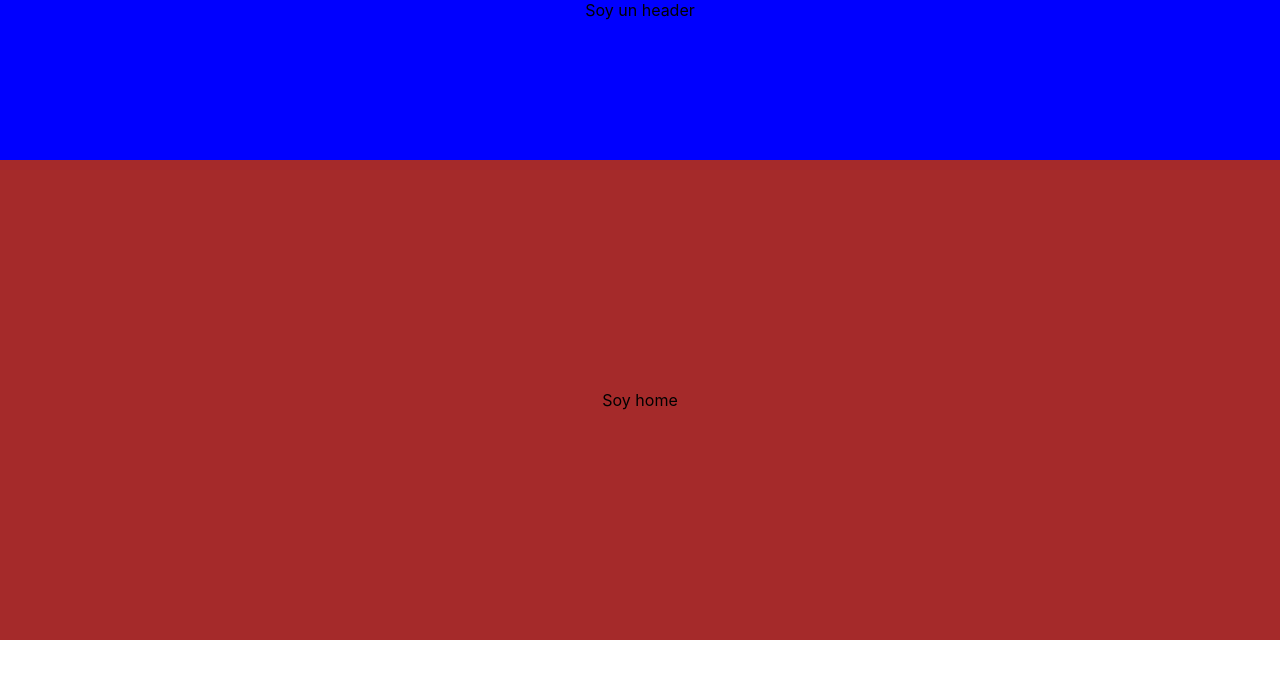
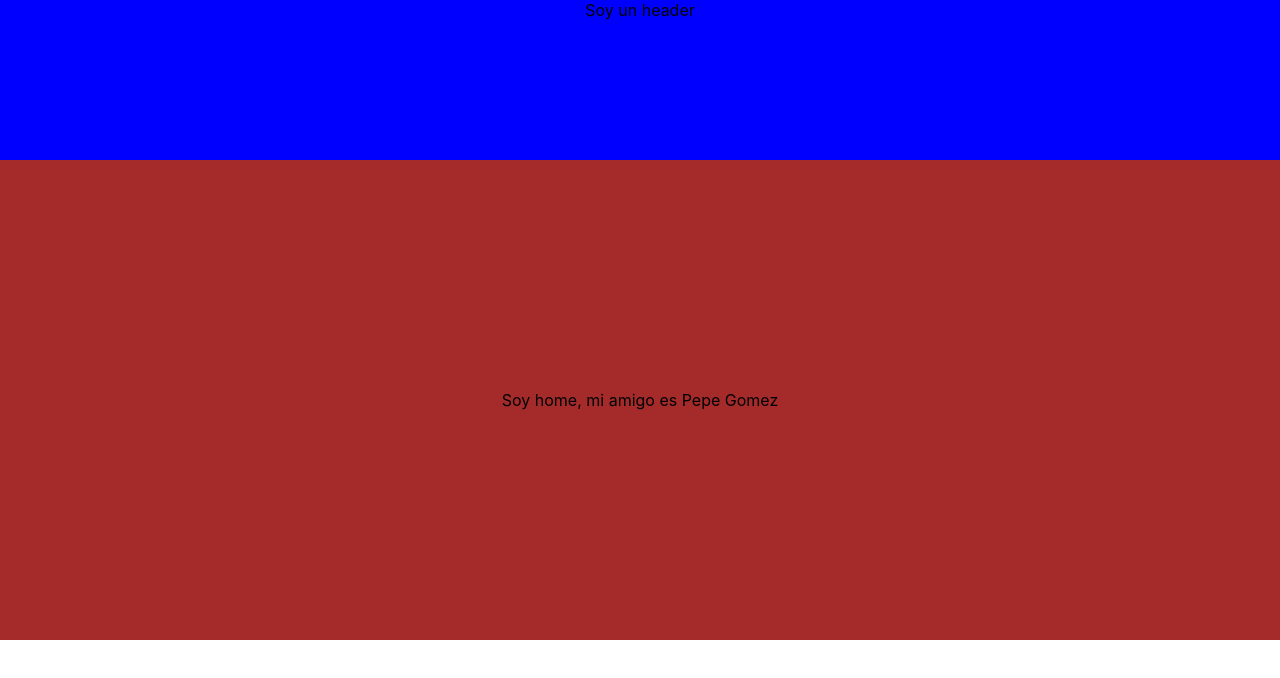
Before and after one commit to gmluqa/fsd-07-11-2022, a React (Create React App) app in the folder videoclub/: page / in a window 1280 px wide. Shown: the top 678 px of the page. Built offline with nearby package versions, Linux system fonts and the light colour scheme.

Commit message:
interpoelation of variables with jsx components

```diff
--- a/videoclub/src/App.js
+++ b/videoclub/src/App.js
@@ -3,11 +3,11 @@ import './App.css';
 import Header from './components/Header/Headers';
 import Home from './containters/Home/Home';
 
-function App() {
+function App(props) {
   return (
     <div className="App">
       <Header />
-      <Home nombre={"Pepe"} />
+      <Home nombre={"Pepe"} apellido={"Gomez"} />
     </div>
   );
 }
--- a/videoclub/src/containters/Home/Home.jsx
+++ b/videoclub/src/containters/Home/Home.jsx
@@ -1,8 +1,12 @@
 import React from "react";
 import "./Home.css";
 
-const Home = () => {
-  return <div className="homeDesign">Soy home</div>;
+const Home = props => {
+  return (
+    <div className="homeDesign">
+      Soy home, mi amigo es {props.nombre} {props.apellido}
+    </div>
+  );
 };
 
 export default Home;
```
